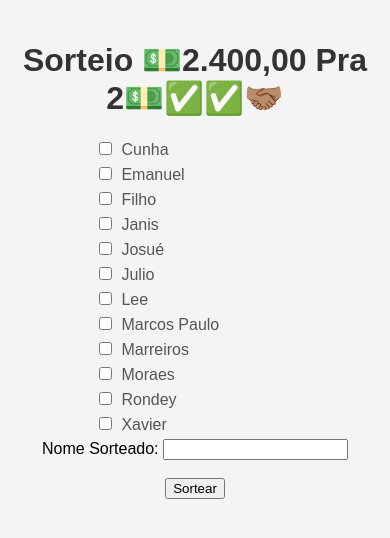
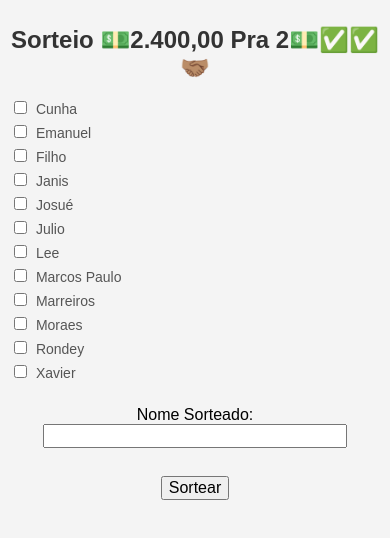
Before and after one commit to leejacksonts/sorteador, a plain HTML site: page index.html in a window 390 px wide. Drawn offline with Linux system fonts and the light colour scheme.

Commit message:
Update index.html

```diff
--- a/index.html
+++ b/index.html
@@ -3,6 +3,8 @@
 <head>
   <meta charset="UTF-8">
   <title>Sorteio de Nomes</title>
+  <meta name="viewport" content="width=device-width, initial-scale=1.0"> <!-- Meta tag para ajustar a escala -->
+
   <style>
     body {
       font-family: Arial, sans-serif;
@@ -14,6 +16,7 @@
 
     h1 {
       color: #333;
+      font-size: 32px;
     }
 
     .nomesDisponiveis {
@@ -36,6 +39,39 @@
       display: block;
       margin-top: 20px;
       font-weight: bold;
+    }
+
+    /* Estilos para dispositivos móveis */
+    @media only screen and (max-width: 600px) {
+      body {
+        padding: 10px;
+      }
+
+      h1 {
+        font-size: 24px;
+      }
+
+      .nomesDisponiveis {
+        width: 100%;
+      }
+
+      .nomesDisponiveis label {
+        font-size: 14px;
+      }
+
+      #nomeForm {
+        margin-top: 20px;
+      }
+
+      #nomeSorteado {
+        width: 80%;
+        margin-bottom: 10px;
+        font-size: 16px;
+      }
+
+      button {
+        font-size: 16px;
+      }
     }
   </style>
 </head>
```
